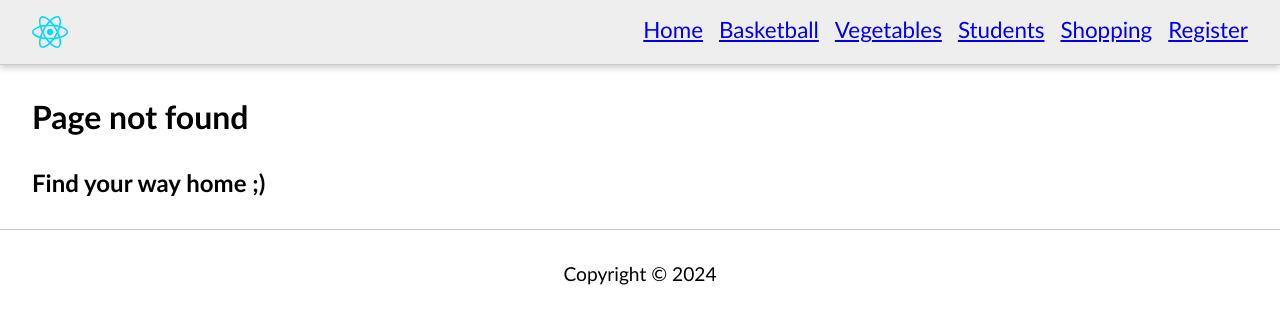
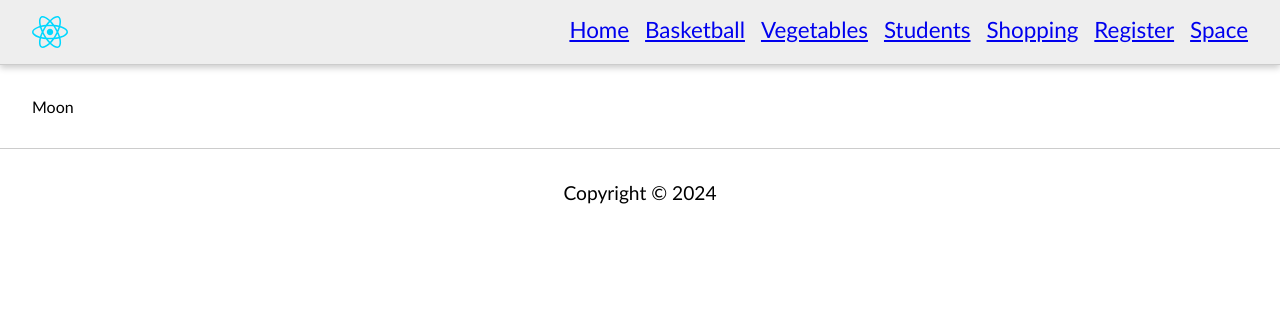
Before and after one commit to mcepulis/project-react-form, a React (Vite) app: page /space in a window 1280 px wide. Before the commit this address had no page. Shown: the top 324 px of the page. Built offline with nearby package versions, Linux system fonts and the light colour scheme.

Commit message:
updatePageSpace

```diff
--- a/src/App.jsx
+++ b/src/App.jsx
@@ -9,6 +9,7 @@ import { PageShopping } from './pages/PageShopping';
 import { PageVegetablesInner } from './pages/PageVegetablesInner';
 import { PageStudents } from './pages/PageStudents';
 import { PageRegister } from './pages/PageRegister';
+import { PageSpace} from './pages/PageSpace';
 
 function App() {
   return (
@@ -20,6 +21,7 @@ function App() {
           <Route path='/students' element={<PageStudents />} />
           <Route path='/shopping' element={<PageShopping />} />
           <Route path='/register' element={<PageRegister />} />
+          <Route path='/space' element={<PageSpace />} />
           <Route path='*' element={<PageNotFound />} />
         </Route>
         <Route Component={LayoutWithAds}>
--- a/src/components/header/Header.jsx
+++ b/src/components/header/Header.jsx
@@ -13,6 +13,7 @@ export function Header() {
                 <Link to='/students'>Students</Link>
                 <Link to='/shopping'>Shopping</Link>
                 <Link to='/register'>Register</Link>
+                <Link to='/space'>Space</Link>
             </nav>
         </header>
     );
--- /dev/null
+++ b/src/pages/PageSpace.jsx
@@ -0,0 +1,8 @@
+export function PageSpace() {
+    return (
+        <div className="page-space">Moon</div>
+    )
+
+
+
+}
```
Also changed, not shown: src/components/space/Space.jsx (added), src/components/space/Space.module.css (added), src/components/space/SpaceObjects.jsx (added).
